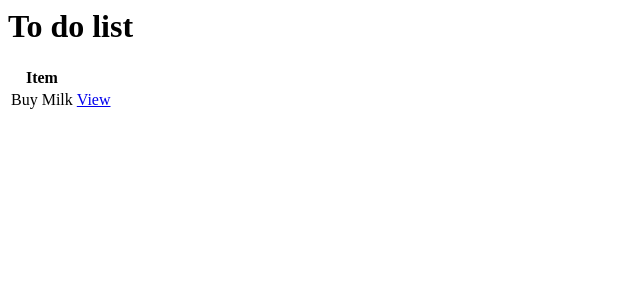
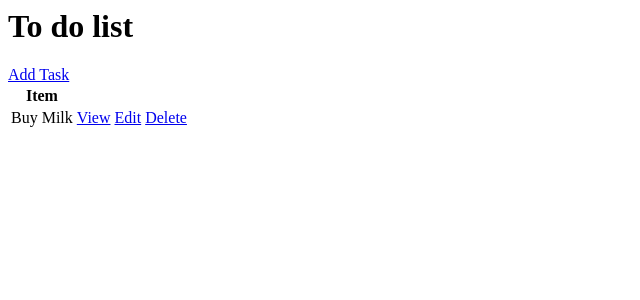
Before and after one commit to AishwaryaAtWork/CheckItOut, a Django app: page / in a window 1280 px wide. Shown: the top 300 px of the page, without its empty margins (0-640 px from the left). Run offline with Django 4.2, Linux system fonts and the light colour scheme; data comes from the database, SQL or seed files in the repository; both versions use the stored data as it was after the commit.

Commit message:
More templates added

```diff
--- /dev/null
+++ b/base/templates/base/task_confirm_delete.html
@@ -0,0 +1,6 @@
+<a href="{% url 'tasks' %}">Go Back</a>
+<form method="POST" action="">
+    {% csrf_token %}
+    <p>Are you sure you wanna delete this task ? {{task}}</p>
+    <input type="submit" value="Delete"/>
+</form>
--- a/base/templates/base/task_list.html
+++ b/base/templates/base/task_list.html
@@ -1,14 +1,15 @@
 <h1>To do list</h1>
-
+<a href="{% url 'task-create' %}">Add Task</a>
 <table>
     <tr>
         <th>Item</th>
-        <th></th>
     </tr>
     {% for task in tasks %}
     <tr>
         <td>{{task.title}}</td>
         <td><a href="{% url 'task' task.id %}">View</a></td>
+        <td><a href="{% url 'task-update' task.id %}">Edit</a></td>
+        <td><a href="{% url 'task-delete' task.id %}">Delete</a></td>
     </tr>
     {% empty %}
     <h3>No items in list</h3>
--- a/base/urls.py
+++ b/base/urls.py
@@ -1,7 +1,10 @@
 from django.urls import path
-from .views import TaskList, TaskDetail
+from .views import TaskList, TaskDetail, TaskCreate, TaskUpdate, TaskDelete
 
 urlpatterns = [
     path('',TaskList.as_view(),name='tasks'),
     path('task/<int:pk>/',TaskDetail.as_view(),name='task'),
+    path('task-create/',TaskCreate.as_view(),name='task-create'),
+    path('task-update/<int:pk>/',TaskUpdate.as_view(),name='task-update'),
+    path('task-delete/<int:pk>/',TaskDelete.as_view(),name='task-delete'),
 ]
--- a/base/views.py
+++ b/base/views.py
@@ -1,6 +1,8 @@
 from django.shortcuts import render
 from django.views.generic.list import ListView
 from django.views.generic.detail import DetailView
+from django.views.generic.edit import CreateView, UpdateView, DeleteView
+from django.urls import reverse_lazy
 from .models import Task
 
 # Create your views here.
@@ -12,3 +14,18 @@ class TaskDetail(DetailView):
     model = Task
     context_object_name = 'task'
     template_name = 'base/task.html'
+
+class TaskCreate(CreateView):
+    model = Task
+    fields = '__all__'
+    success_url = reverse_lazy('tasks')
+
+class TaskUpdate(UpdateView):
+    model = Task
+    fields = '__all__'
+    success_url = reverse_lazy('tasks')
+
+class TaskDelete(DeleteView):
+    model = Task
+    context_object_name = 'task'
+    success_url = reverse_lazy('tasks')
```
Also changed, not shown: base/templates/base/task_form.html (added, +8 -0 lines), db.sqlite3.
